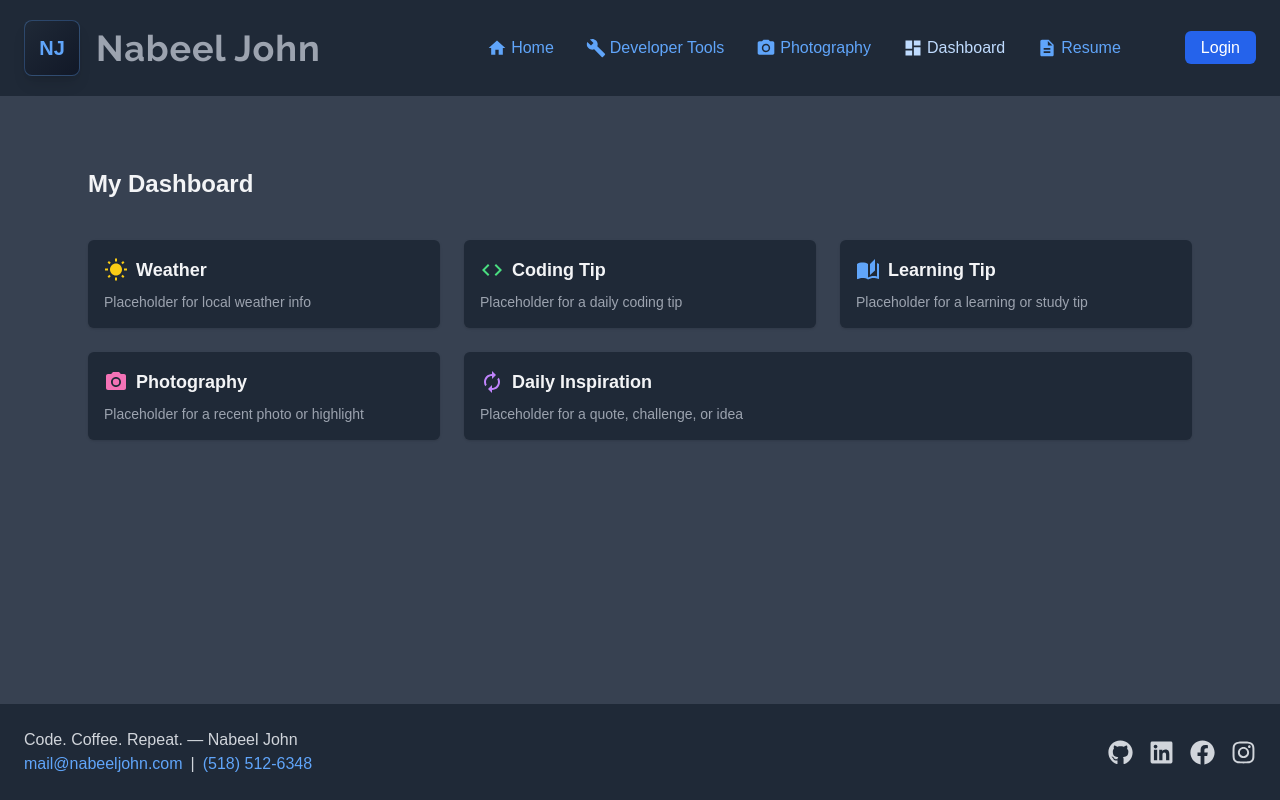
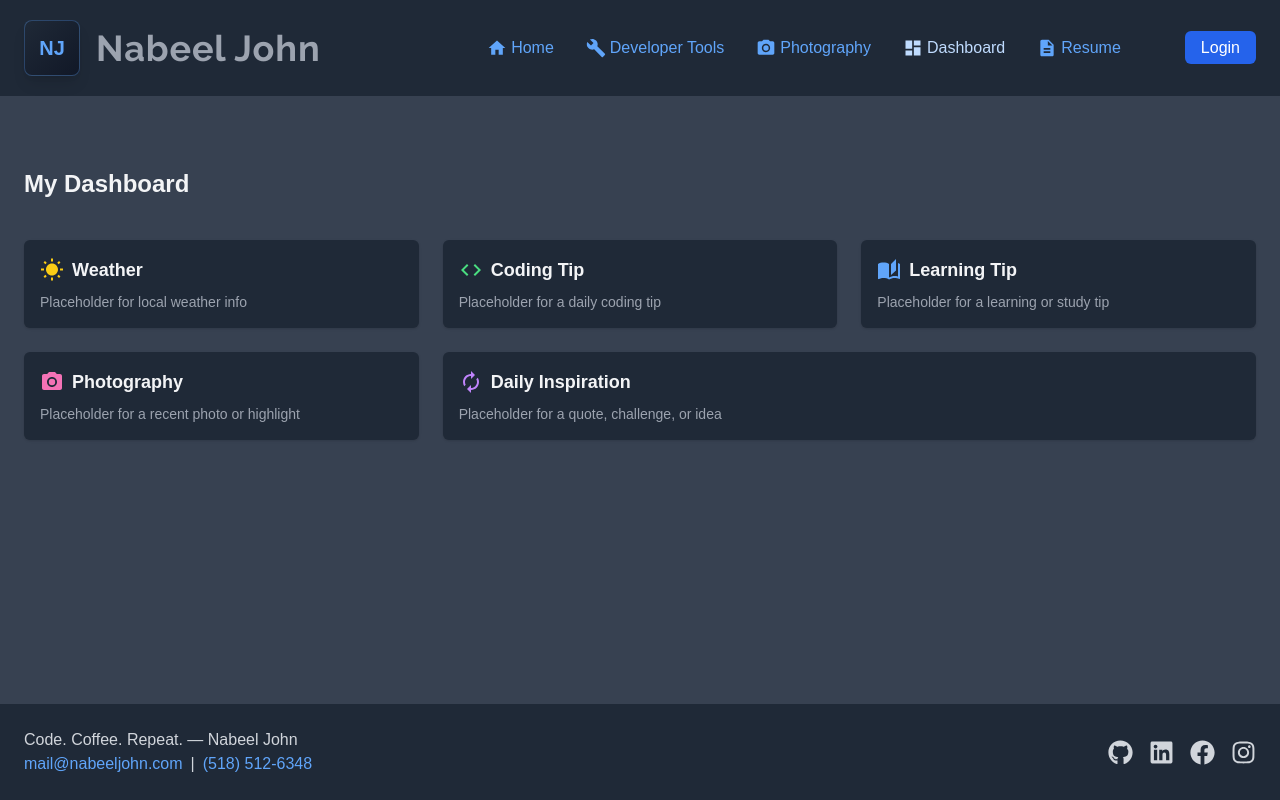
Before and after one commit to nabeeljohn/njohnweb, a Next.js app: page /dashboard in a window 1280 px wide. Built offline with nearby package versions, Linux system fonts and the light colour scheme.

Commit message:
dashboard remove horizontal padding

```diff
--- a/app/dashboard/page.tsx
+++ b/app/dashboard/page.tsx
@@ -3,7 +3,7 @@ import { MdWbSunny, MdCode, MdAutoStories, MdPhotoCamera, MdAutorenew } from 're
 
 export default function PersonalDashboard() {
   return (
-    <div className="w-full max-w-6xl mx-auto p-6 flex flex-col gap-6">
+    <div className="w-full flex flex-col gap-6 py-6">
       {/* Header */}
       <h1 className="text-2xl font-semibold text-gray-100 mb-4">My Dashboard</h1>
 
```
